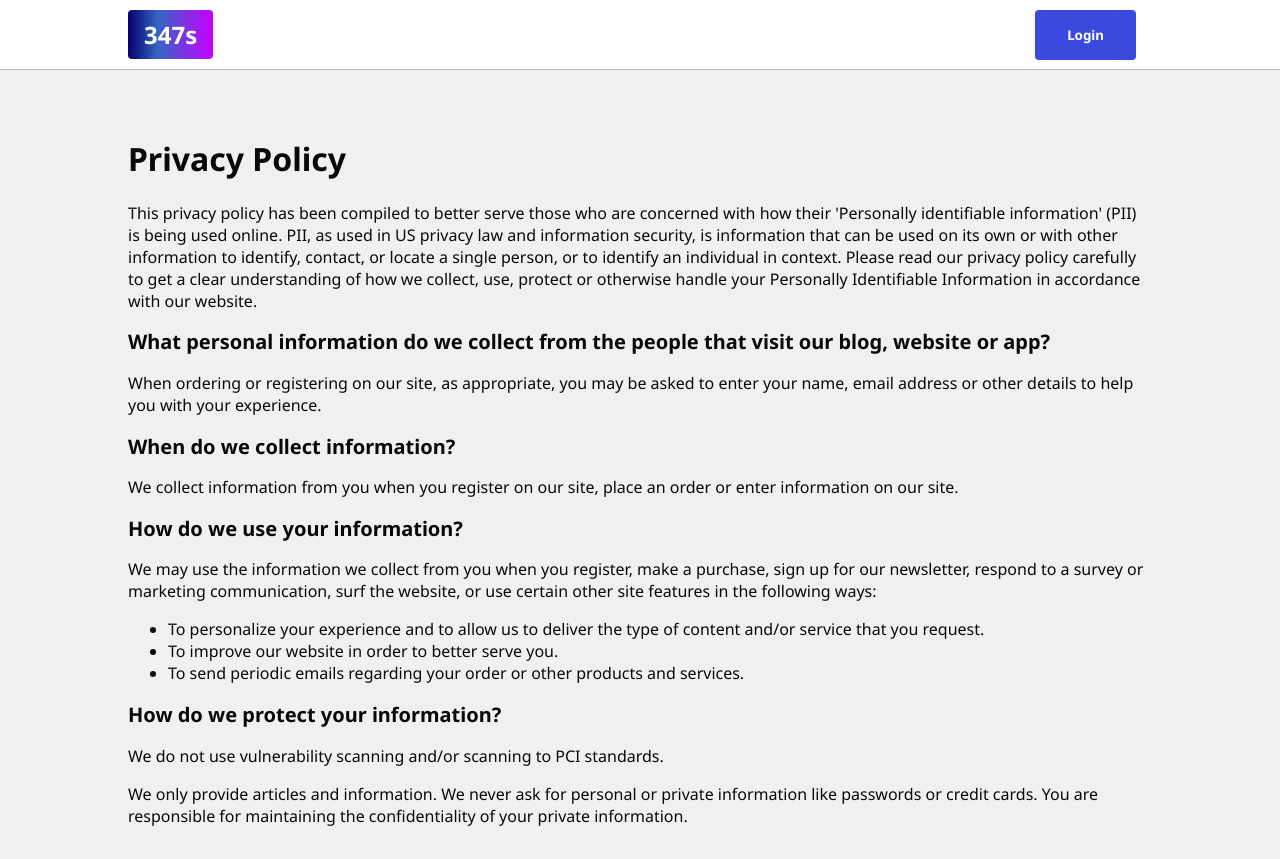
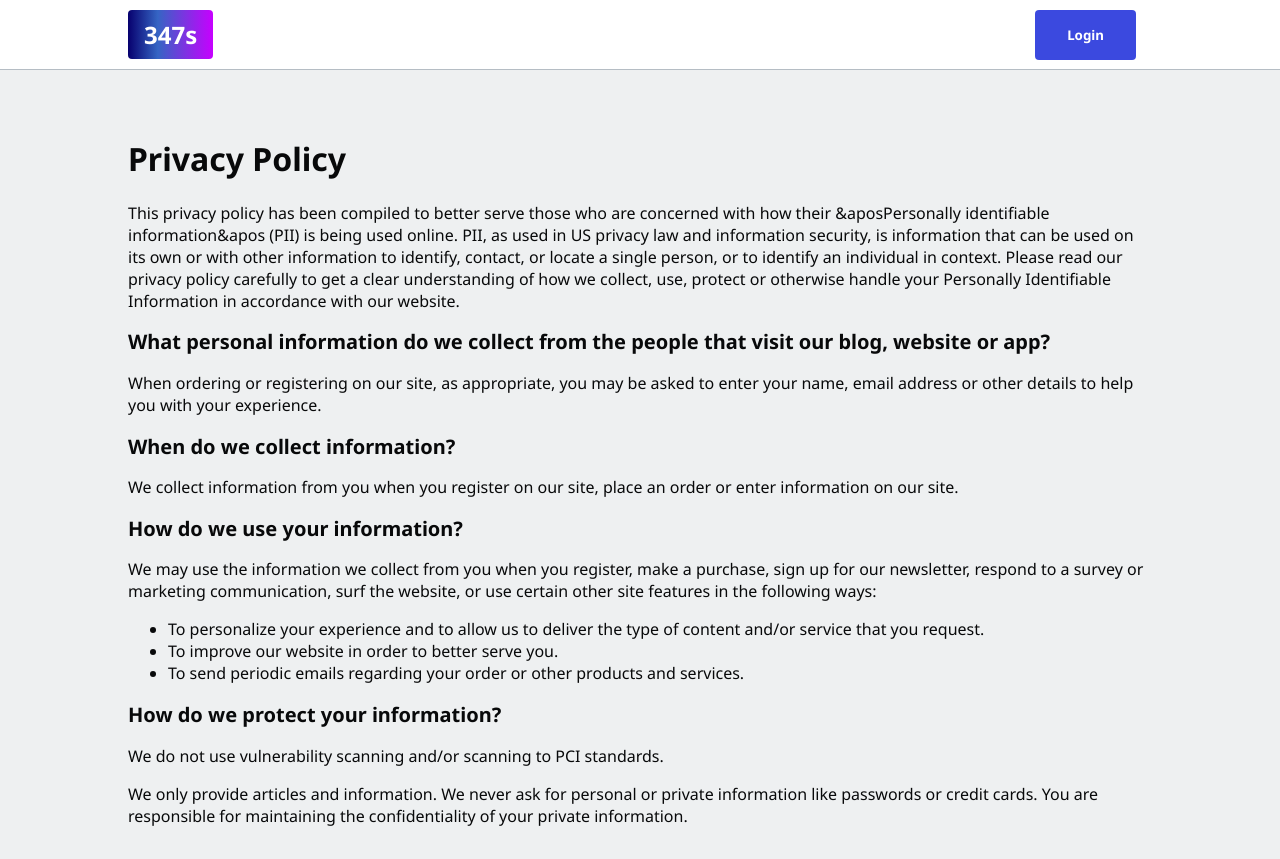
Before and after one commit to Eacaw/347s, a Next.js app: page /privacy-policy in a window 1280 px wide. Built offline with nearby package versions, Linux system fonts and the light colour scheme; no server answers.

Commit message:
escape '

```diff
--- a/pages/privacy-policy.js
+++ b/pages/privacy-policy.js
@@ -6,10 +6,10 @@ export default function PrivacyPolicy() {
       <h1>Privacy Policy</h1>
       <p>
         This privacy policy has been compiled to better serve those who are
-        concerned with how their 'Personally identifiable information' (PII) is
-        being used online. PII, as used in US privacy law and information
-        security, is information that can be used on its own or with other
-        information to identify, contact, or locate a single person, or to
+        concerned with how their &aposPersonally identifiable information&apos
+        (PII) is being used online. PII, as used in US privacy law and
+        information security, is information that can be used on its own or with
+        other information to identify, contact, or locate a single person, or to
         identify an individual in context. Please read our privacy policy
         carefully to get a clear understanding of how we collect, use, protect
         or otherwise handle your Personally Identifiable Information in
```
